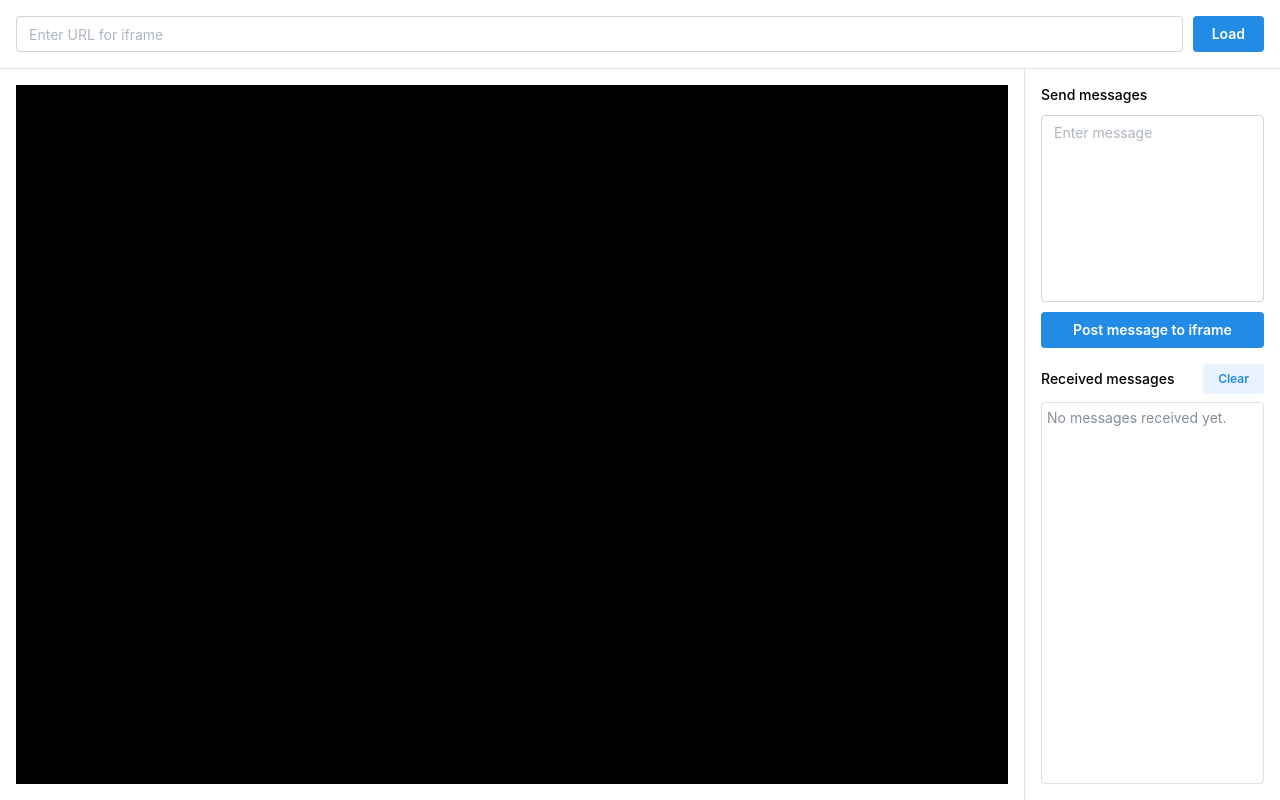
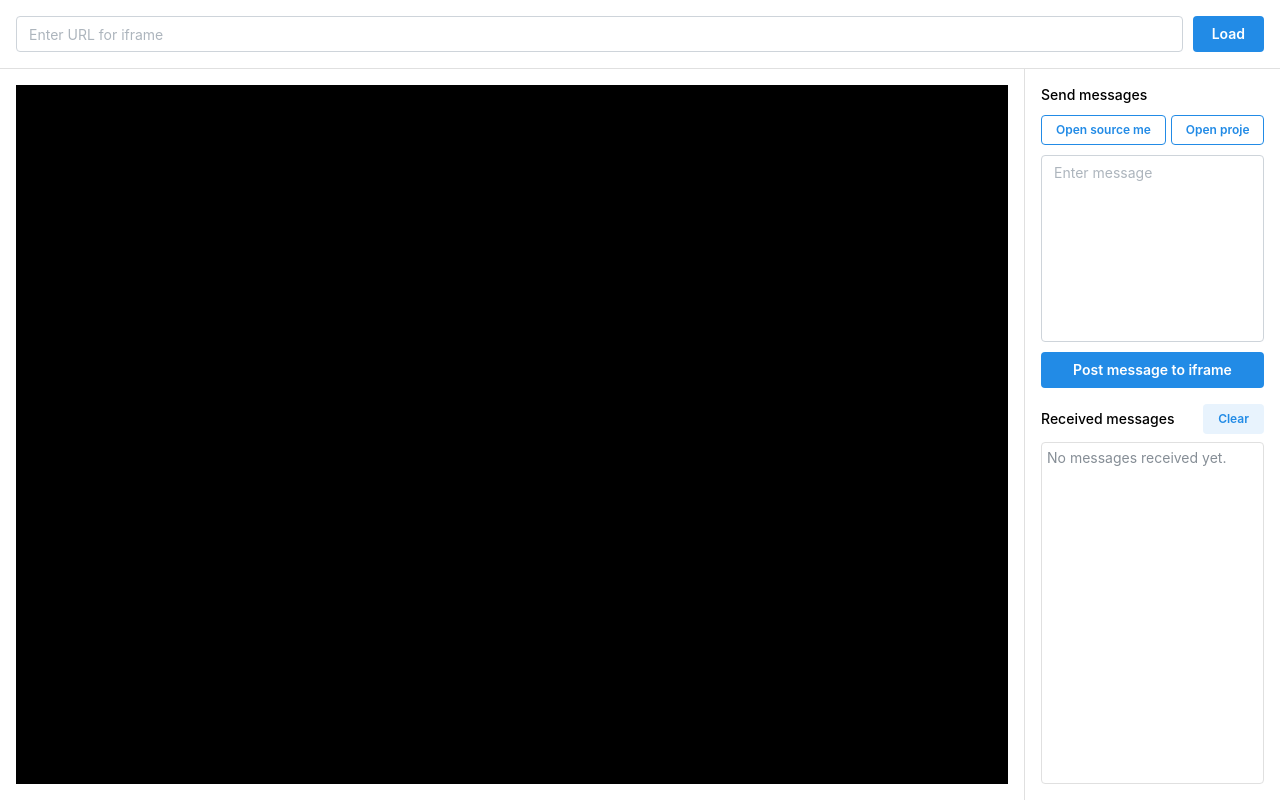
Before and after one commit to cuttingroom/embed-test, a React (Vite) app: page / in a window 1280 px wide. Built offline with nearby package versions, Linux system fonts and the light colour scheme.

Commit message:
Post message templates

```diff
--- a/src/App.tsx
+++ b/src/App.tsx
@@ -3,10 +3,12 @@ import '@mantine/core/styles.css'
 import { useRef, useEffect, useState } from 'react'
 import JSON5 from 'json5'
 import { useAppStore } from './store'
+import { messageTemplates } from './message-templates'
 
 function App() {
   const { url, iframeUrl, iframeMessage, setUrl, setIframeMessage, loadUrl } = useAppStore()
   const iframeRef = useRef<HTMLIFrameElement>(null)
+  const textareaRef = useRef<HTMLTextAreaElement>(null)
   const [receivedMessages, setReceivedMessages] = useState<string[]>([])
 
   // Check for URL query parameter on component mount
@@ -58,6 +60,27 @@ function App() {
         iframeRef.current.contentWindow.postMessage(message, '*')
       }
     }
+  }
+
+  const loadTemplate = (template: any) => {
+    const templateJson = JSON.stringify(template, null, 2)
+
+    setIframeMessage(templateJson)
+
+    // Select the placeholder text after a short delay to ensure textarea is updated
+    setTimeout(() => {
+      if (textareaRef.current) {
+        const text = textareaRef.current.value
+        const placeholderRegex = /<[A-Z\s]+>/
+        const match = text.match(placeholderRegex)
+        if (match) {
+          const startIndex = match.index!
+          const endIndex = startIndex + match[0].length
+          textareaRef.current.focus()
+          textareaRef.current.setSelectionRange(startIndex, endIndex)
+        }
+      }
+    }, 10)
   }
 
   return (
@@ -121,7 +144,19 @@ function App() {
             <Text size="sm" fw={500} mb="xs">
               Send messages
             </Text>
+
+            {/* Template buttons */}
+            <Box style={{ display: 'flex', gap: '5px', marginBottom: '10px', justifyContent: 'center' }}>
+              <Button size="xs" variant="outline" onClick={() => loadTemplate(messageTemplates.openSourceMedia)}>
+                Open source media
+              </Button>
+              <Button size="xs" variant="outline" onClick={() => loadTemplate(messageTemplates.openProject)}>
+                Open project
+              </Button>
+            </Box>
+
             <Textarea
+              ref={textareaRef}
               placeholder="Enter message"
               value={iframeMessage}
               onChange={(e) => setIframeMessage(e.currentTarget.value)}
--- /dev/null
+++ b/src/message-templates.ts
@@ -0,0 +1,21 @@
+export const messageTemplates = {
+  openProject: {
+    action: 'open_project',
+    payload: {
+      projectId: '<PROJECT UUID>'
+    }
+  },
+
+  openSourceMedia: {
+    action: 'open_asset',
+    payload: {
+      item: {
+        title: 'My source media',
+        contentType: 'video',
+        source: {
+          url: '<SOURCE MEDIA CRL>'
+        }
+      }
+    }
+  }
+}
```
